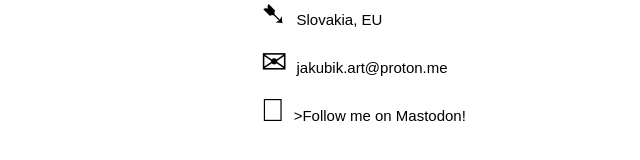
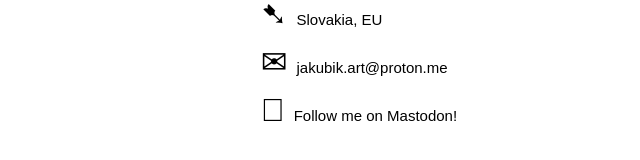
Before and after one commit to kinklure/jakubik.art, a Jekyll site: the page built from contact.html, in a window 1280 px wide. Shown: the part 143-303 px from the top of the page, without its empty margins (0-640 px from the left). Built offline with Jekyll 4.4.1, drawn with Linux system fonts in a browser that asks for light colours; nearby versions of some CDN libraries.

Commit message:
Update contact.html

```diff
--- a/contact.html
+++ b/contact.html
@@ -13,7 +13,7 @@ layout: default
   document.write('<A href="mailto:' + emailE + '">' + emailE + '</a>')
 </script><NOSCRIPT>Email address protected by JavaScript</NOSCRIPT>
 	<br>
-	    <script src='https://kit.fontawesome.com/a076d05399.js' crossorigin='anonymous'></script>
-	<a class="icon" >&#xf4f6; <a rel="me" href="https://mastodon.social/@kinkualize">>Follow me on Mastodon!</a>
+<script src='https://kit.fontawesome.com/a076d05399.js' crossorigin='anonymous'></script>
+	<a class="icon" >&#xf4f6; <a rel="me" href="https://mastodon.social/@kinkualize">Follow me on Mastodon!</a>
     </div>
 </footer>
```
